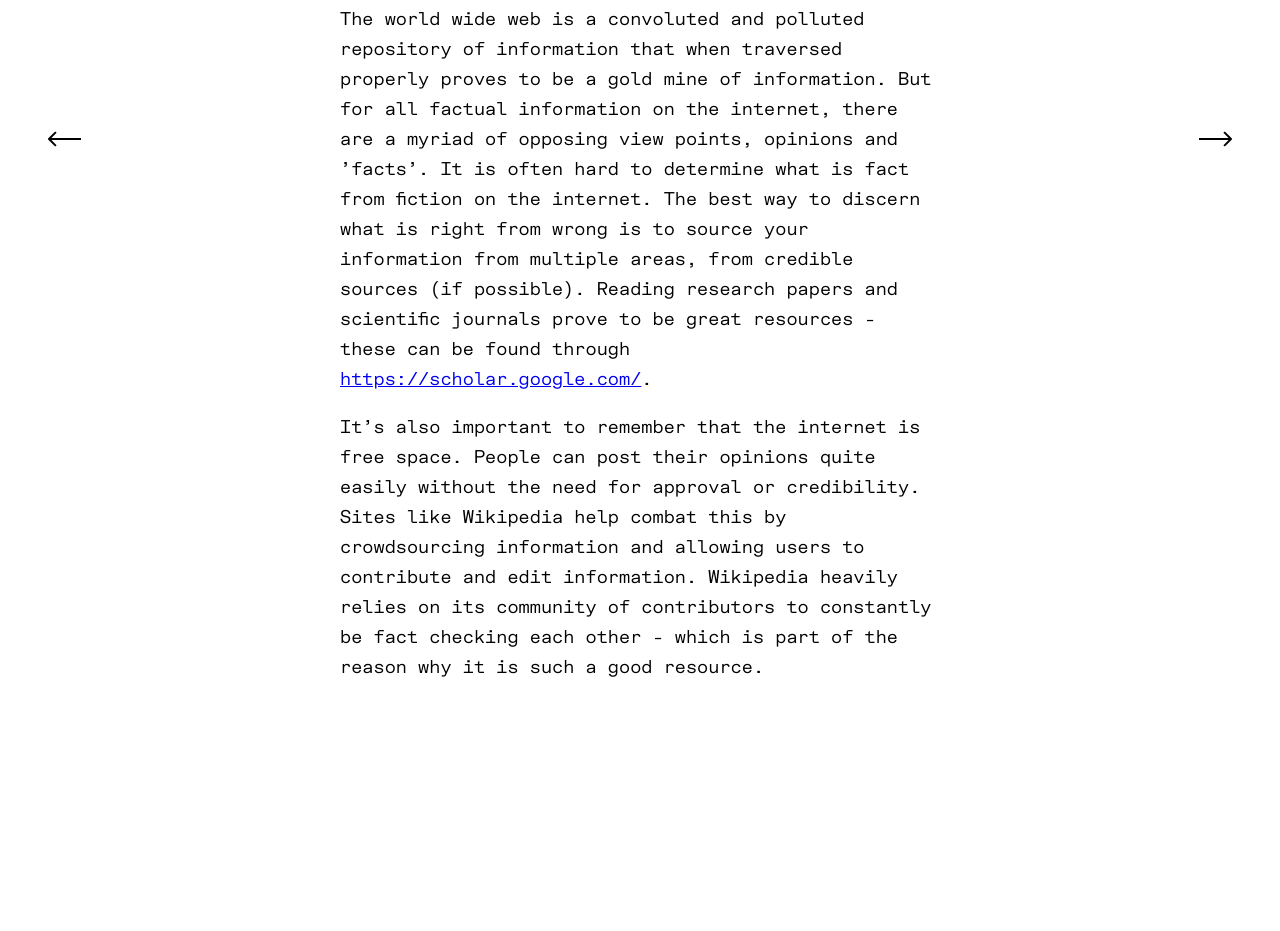
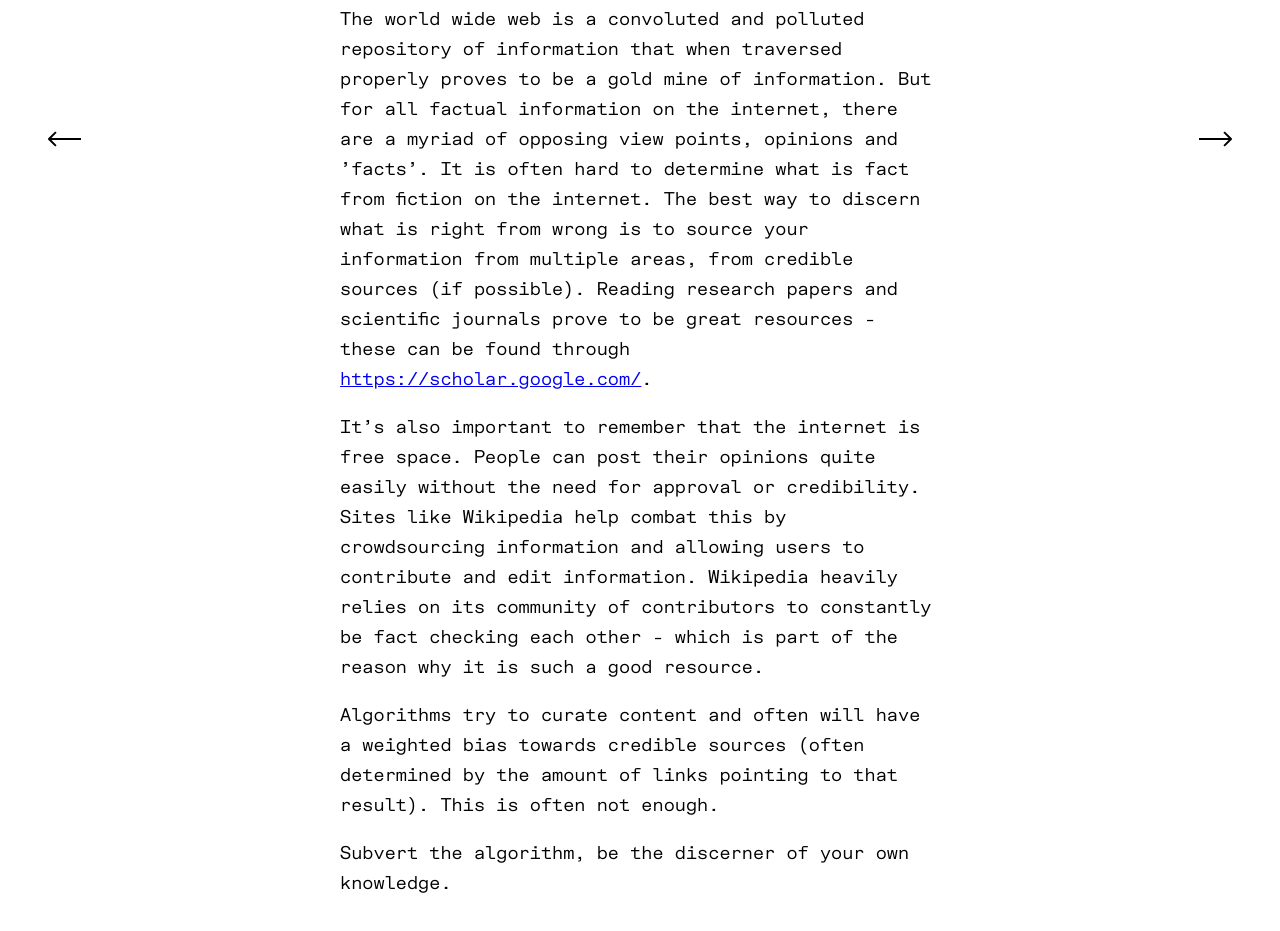
Before and after one commit to seba1342/algorithm-manifesto, a Gatsby site: page /i-will-not-believe-everything-i-read-online/ in a window 1280 px wide. Shown: the part 271-1202 px from the top of the page. Before the commit the page ends 1002 px from the top, so only its background shows below. Built offline with nearby package versions, Linux system fonts and the light colour scheme; Gatsby itself is replaced by a stand-in of ours.

Commit message:
Update Guideline “i-will-not-believe-everything-i-read-online”

```diff
--- a/content/pages/i-will-not-believe-everything-i-read-online.md
+++ b/content/pages/i-will-not-believe-everything-i-read-online.md
@@ -7,3 +7,7 @@ tags:
 The world wide web is a convoluted and polluted repository of information that when traversed properly proves to be a gold mine of information. But for all factual information on the internet, there are a myriad of opposing view points, opinions and 'facts'. It is often hard to determine what is fact from fiction on the internet. The best way to discern what is right from wrong is to source your information from multiple areas, from credible sources (if possible). Reading research papers and scientific journals prove to be great resources - these can be found through <https://scholar.google.com/>.
 
 It's also important to remember that the internet is free space. People can post their opinions quite easily without the need for approval or credibility. Sites like Wikipedia help combat this by crowdsourcing information and allowing users to contribute and edit information. Wikipedia heavily relies on its community of contributors to constantly be fact checking each other - which is part of the reason why it is such a good resource.
+
+Algorithms try to curate content and often will have a weighted bias towards credible sources (often determined by the amount of links pointing to that result). This is often not enough.
+
+Subvert the algorithm, be the discerner of your own knowledge.
```
